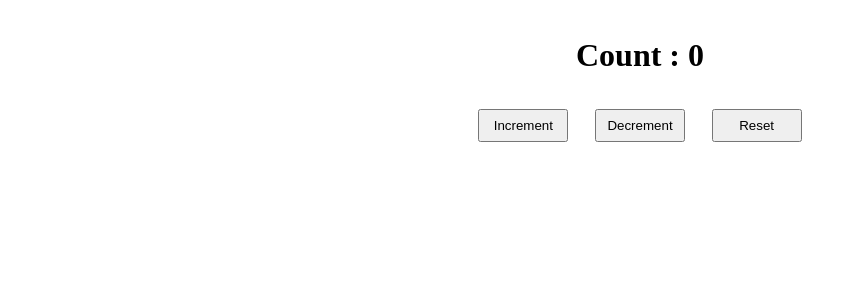
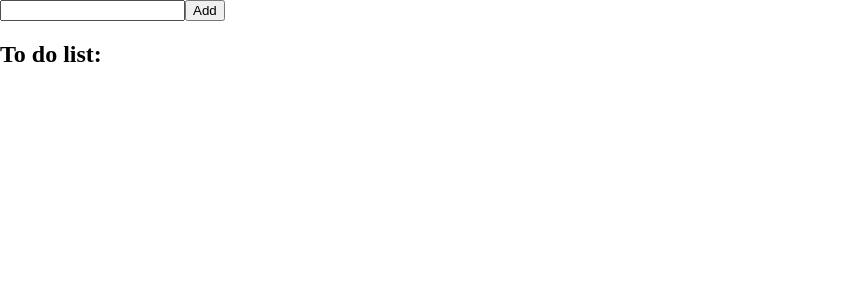
Before and after one commit to Quellord/my-first-app, a React app: page / in a window 1280 px wide. Shown: the top 300 px of the page, without its empty margins (0-865 px from the left). Built offline with nearby package versions, Linux system fonts and the light colour scheme; the HTML template or start-up script is replaced by a standard one.

Commit message:
Todo list mostly using gpt

```diff
--- a/src/App.jsx
+++ b/src/App.jsx
@@ -1,10 +1,10 @@
 
-import Counter from "./components/Counter";
 import "./App.css"
+import ToDo from "./components/ToDo";
 
 const App = ()=>{
   return <>
-    <Counter/>
+  <ToDo/>
   </>
 };
 export default App;
--- /dev/null
+++ b/src/components/ToDo.jsx
@@ -0,0 +1,56 @@
+import { useState } from "react";
+
+const ToDo = () => {
+  const [todo, setTodo] = useState([]);
+  const [input, setInput] = useState("");
+
+  const AddToDo = (event) => {
+    event.preventDefault();
+    // ye event.preventDefault se page refresh nhi hoga as default of html agar page refresh huwa to page saare value bhul jaata hai unless we store it in local or temp
+    //remember very important
+    //event.preventDefault() is called to prevent the default form submission behavior, which would normally refresh the page.
+
+
+    if (input.trim()) {
+        //if (input.trim()) { ... } checks if the input is not just whitespace. The trim() method removes any leading and trailing whitespace.
+
+        //agar ... spread nhi kareenge toh todo ka ek bada sa new list banega or uske sath input add hoga but we need to separate todo isliye todo ke list element ko alag se todd kar jodte hai
+      setTodo([...todo, input]); // Spread operator to add new item to array
+      //bina todo ke kuch esa output ayega
+      //manamanama -last 2nd element
+        //jaags     -last element ek our submit me ye bhi ikhata ho gayega
+    }
+    setInput(""); // Clear the input field
+  };
+
+  const handleInputChange = (event) => {
+    setInput(event.target.value);
+  };
+//   Event Handling: The function receives an event parameter, which represents the change event triggered by the input field.
+
+// State Update: setInput(event.target.value); updates the input state with the current value of the input field. event.target.value refers to the value entered by the user in the text field.
+
+  return (
+    <>
+      <form onSubmit={AddToDo}>
+        <input
+          type="text"
+          name="todo"
+          id="todo"
+          value={input}
+          onChange={handleInputChange}
+        />
+        <input type="submit" value="Add" />
+      </form>
+      <h2>To do list:</h2>
+      <ul>
+        {todo.map((dos, index) => (<>
+          <li key={index}>{dos}</li>
+        </>
+        ))}
+      </ul>
+    </>
+  );
+};
+
+export default ToDo;
```
